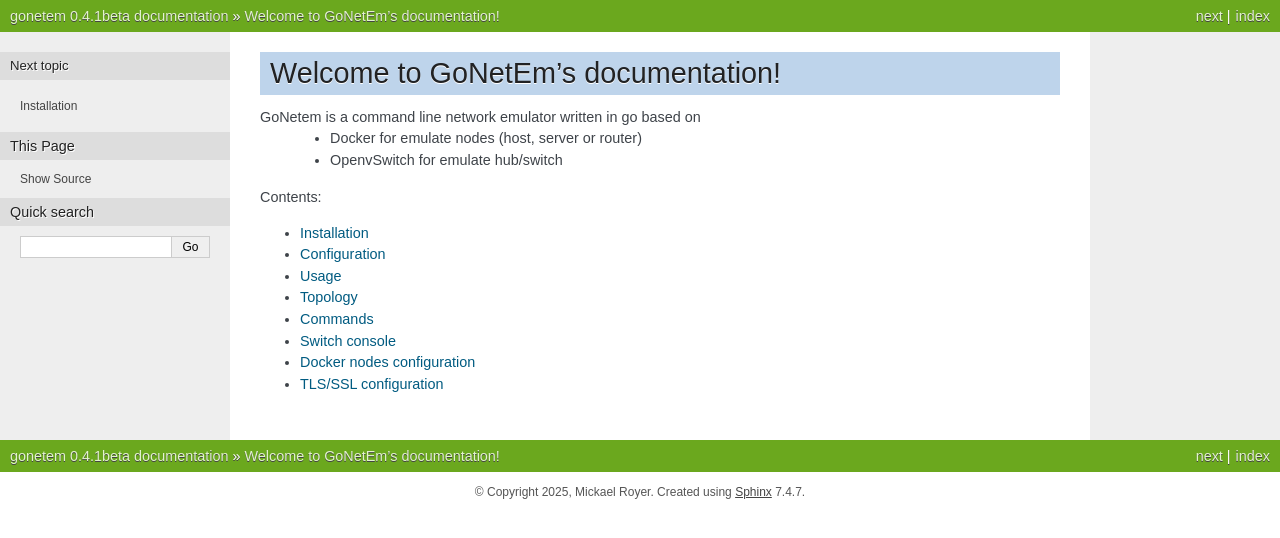
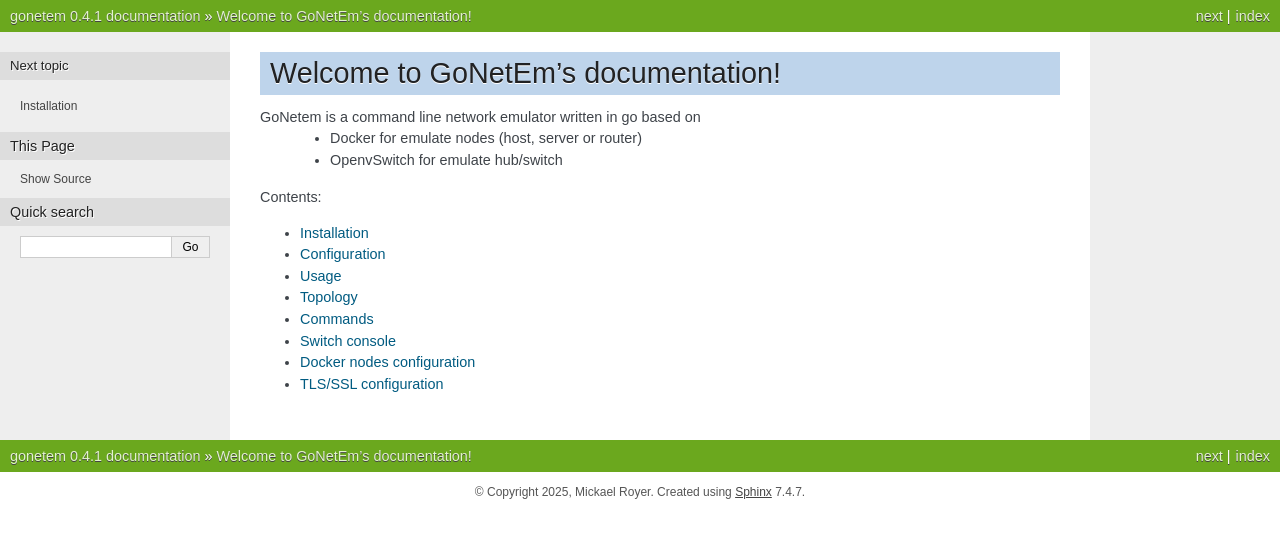
Before and after one commit to mroy31/gonetem, a Sphinx documentation site: the page built from docs/source/index.rst, in a window 1280 px wide. Shown: the top 538 px of the page. Built offline with Sphinx 7.4.7, drawn with Linux system fonts in a browser that asks for light colours.

Commit message:
Prepare new release

```diff
--- a/docs/source/conf.py
+++ b/docs/source/conf.py
@@ -24,9 +24,9 @@
 author = "Mickael Royer"
 
 # The short X.Y version
-version = '0.4.0'
+version = '0.4.1'
 # The full version, including alpha/beta/rc tags
-release = '0.4.1beta'
+release = '0.4.1'
 
 
 # -- General configuration ---------------------------------------------------
```
Also changed, not shown: 2 other files.
